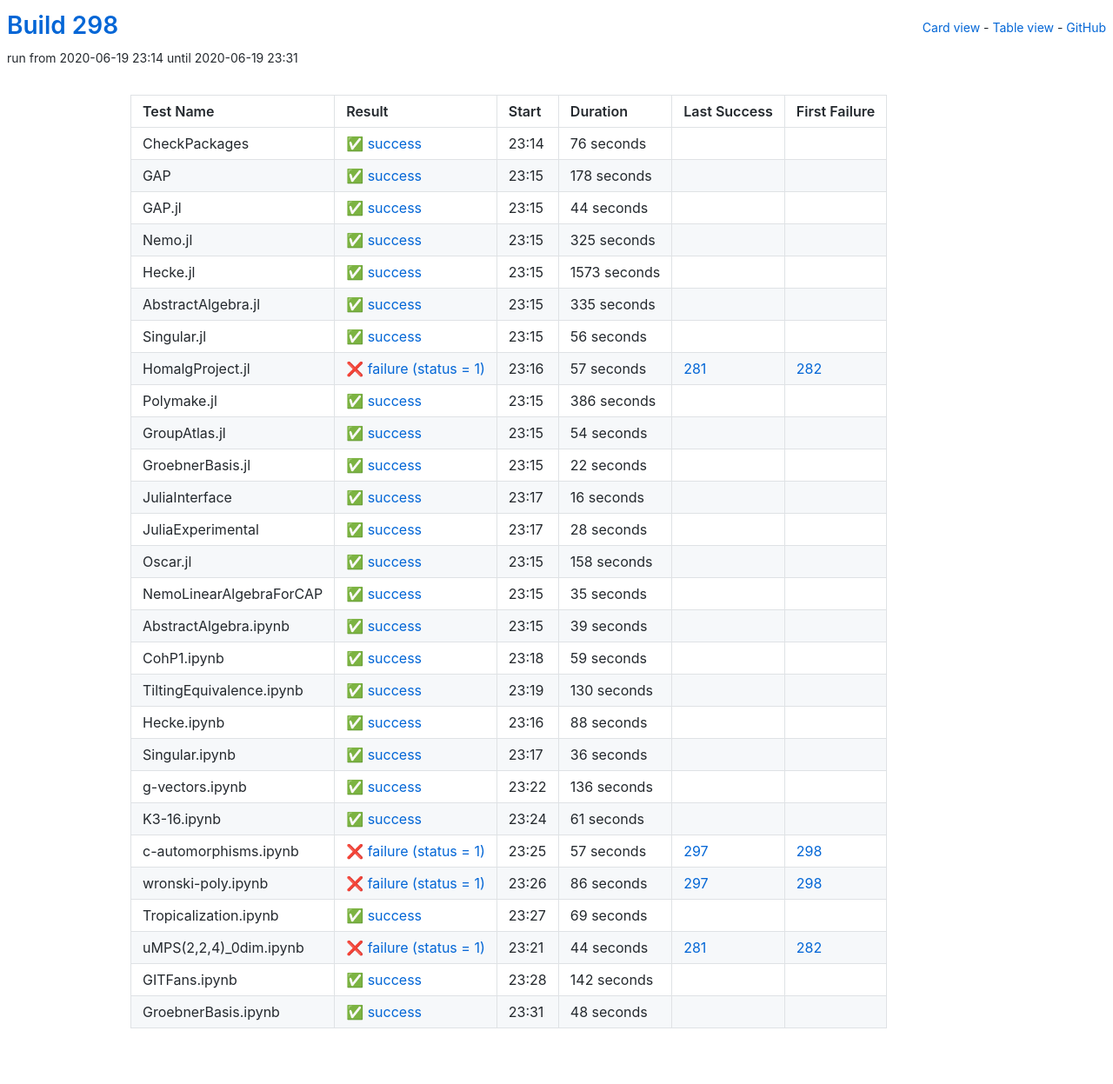
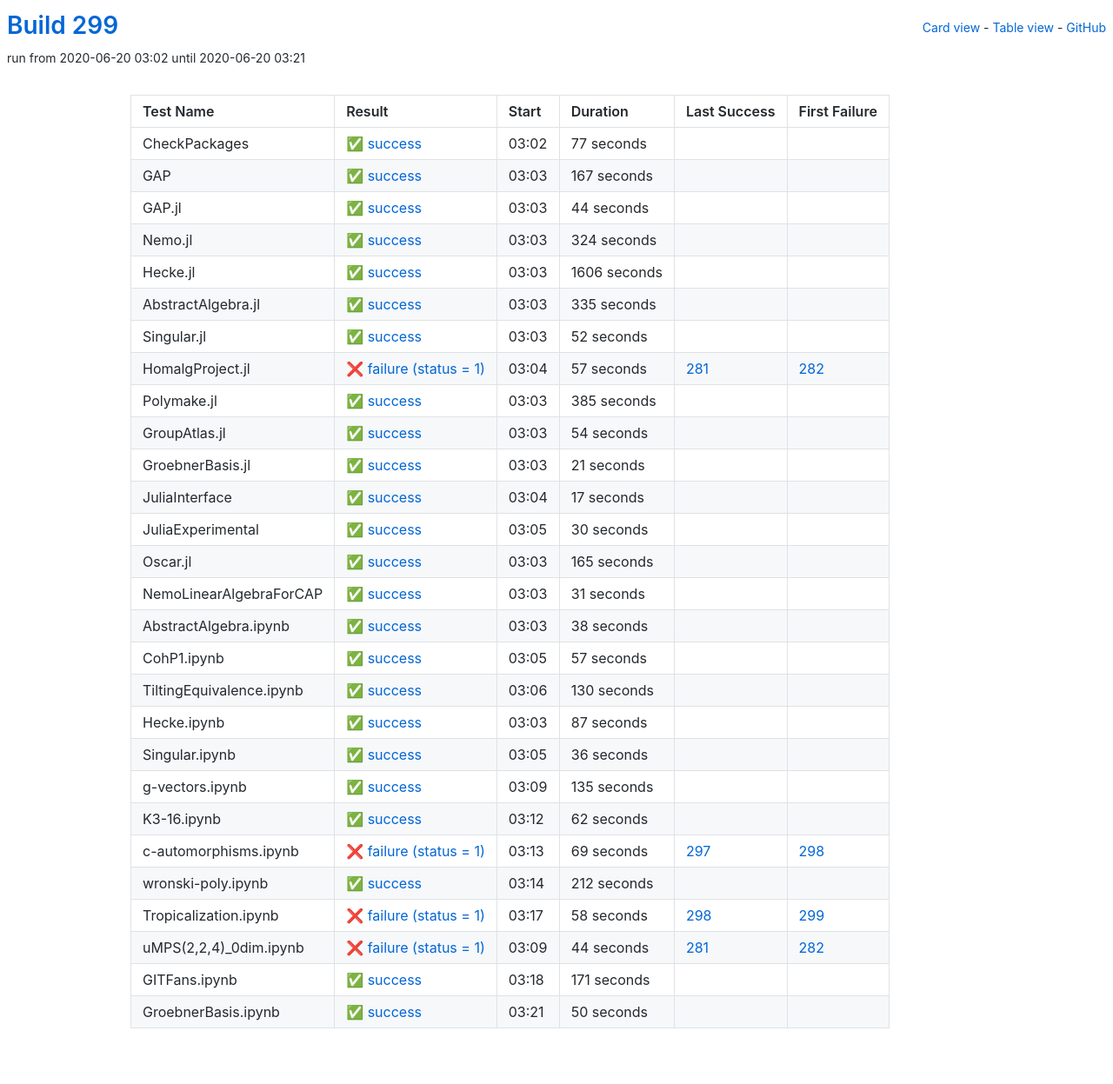
Before and after one commit to oscar-system/oscar-ci-status-stable, a Jekyll site: the page built from table.html, in a window 1280 px wide. Shown: the whole page at 87% size. Built offline with Jekyll 4.4.1, drawn with Linux system fonts in a browser that asks for light colours.

Commit message:
Build #299

```diff
--- a/_data/ci.yml
+++ b/_data/ci.yml
@@ -1,6 +1,6 @@
 ---
-build: 298
-build_url: https://oscarci.mathematik.uni-kl.de/job/oscar-stable/298/
+build: 299
+build_url: https://oscarci.mathematik.uni-kl.de/job/oscar-stable/299/
 job: oscar-stable
 organization: oscar-system
 repo: oscar-ci-status-stable
@@ -8,32 +8,32 @@ repourl: https://github.com/oscar-system/oscar-ci-status-stable
 tests:
 - name: CheckPackages
   id: checkpackages
-  log: https://oscarci.mathematik.uni-kl.de/job/oscar-stable/298/artifact/logs/build-298/CheckPackages.log
-  start: 2020-06-19 23:14
+  log: https://oscarci.mathematik.uni-kl.de/job/oscar-stable/299/artifact/logs/build-299/CheckPackages.log
+  start: 2020-06-20 03:02
   success: true
   exitcode: 0
   status: success
-  duration: 76
+  duration: 77
   last_success: false
   last_success_url:
   first_failure: false
   first_failure_url:
 - name: GAP
   id: gap
-  log: https://oscarci.mathematik.uni-kl.de/job/oscar-stable/298/artifact/logs/build-298/GAP.log
-  start: 2020-06-19 23:15
+  log: https://oscarci.mathematik.uni-kl.de/job/oscar-stable/299/artifact/logs/build-299/GAP.log
+  start: 2020-06-20 03:03
   success: true
   exitcode: 0
   status: success
-  duration: 178
+  duration: 167
   last_success: false
   last_success_url:
   first_failure: false
   first_failure_url:
 - name: GAP.jl
   id: gap-jl
-  log: https://oscarci.mathematik.uni-kl.de/job/oscar-stable/298/artifact/logs/build-298/GAP.jl.log
-  start: 2020-06-19 23:15
+  log: https://oscarci.mathematik.uni-kl.de/job/oscar-stable/299/artifact/logs/build-299/GAP.jl.log
+  start: 2020-06-20 03:03
   success: true
   exitcode: 0
   status: success
@@ -44,32 +44,32 @@ tests:
   first_failure_url:
 - name: Nemo.jl
   id: nemo-jl
-  log: https://oscarci.mathematik.uni-kl.de/job/oscar-stable/298/artifact/logs/build-298/Nemo.jl.log
-  start: 2020-06-19 23:15
+  log: https://oscarci.mathematik.uni-kl.de/job/oscar-stable/299/artifact/logs/build-299/Nemo.jl.log
+  start: 2020-06-20 03:03
   success: true
   exitcode: 0
   status: success
-  duration: 325
+  duration: 324
   last_success: false
   last_success_url:
   first_failure: false
   first_failure_url:
 - name: Hecke.jl
   id: hecke-jl
-  log: https://oscarci.mathematik.uni-kl.de/job/oscar-stable/298/artifact/logs/build-298/Hecke.jl.log
-  start: 2020-06-19 23:15
+  log: https://oscarci.mathematik.uni-kl.de/job/oscar-stable/299/artifact/logs/build-299/Hecke.jl.log
+  start: 2020-06-20 03:03
   success: true
   exitcode: 0
   status: success
-  duration: 1573
+  duration: 1606
   last_success: false
   last_success_url:
   first_failure: false
   first_failure_url:
 - name: AbstractAlgebra.jl
   id: abstractalgebra-jl
-  log: https://oscarci.mathematik.uni-kl.de/job/oscar-stable/298/artifact/logs/build-298/AbstractAlgebra.jl.log
-  start: 2020-06-19 23:15
+  log: https://oscarci.mathematik.uni-kl.de/job/oscar-stable/299/artifact/logs/build-299/AbstractAlgebra.jl.log
+  start: 2020-06-20 03:03
   success: true
   exitcode: 0
   status: success
@@ -80,20 +80,20 @@ tests:
   first_failure_url:
 - name: Singular.jl
   id: singular-jl
-  log: https://oscarci.mathematik.uni-kl.de/job/oscar-stable/298/artifact/logs/build-298/Singular.jl.log
-  start: 2020-06-19 23:15
+  log: https://oscarci.mathematik.uni-kl.de/job/oscar-stable/299/artifact/logs/build-299/Singular.jl.log
+  start: 2020-06-20 03:03
   success: true
   exitcode: 0
   status: success
-  duration: 56
+  duration: 52
   last_success: false
   last_success_url:
   first_failure: false
   first_failure_url:
 - name: HomalgProject.jl
   id: homalgproject-jl
-  log: https://oscarci.mathematik.uni-kl.de/job/oscar-stable/298/artifact/logs/build-298/HomalgProject.jl.log
-  start: 2020-06-19 23:16
+  log: https://oscarci.mathematik.uni-kl.de/job/oscar-stable/299/artifact/logs/build-299/HomalgProject.jl.log
+  start: 2020-06-20 03:04
   success: false
   exitcode: 1
   status: failure
@@ -104,20 +104,20 @@ tests:
   first_failure_url: https://oscarci.mathematik.uni-kl.de/job/oscar-stable/282/
 - name: Polymake.jl
   id: polymake-jl
-  log: https://oscarci.mathematik.uni-kl.de/job/oscar-stable/298/artifact/logs/build-298/Polymake.jl.log
-  start: 2020-06-19 23:15
+  log: https://oscarci.mathematik.uni-kl.de/job/oscar-stable/299/artifact/logs/build-299/Polymake.jl.log
+  start: 2020-06-20 03:03
   success: true
   exitcode: 0
   status: success
-  duration: 386
+  duration: 385
   last_success: false
   last_success_url:
   first_failure: false
   first_failure_url:
 - name: GroupAtlas.jl
   id: groupatlas-jl
-  log: https://oscarci.mathematik.uni-kl.de/job/oscar-stable/298/artifact/logs/build-298/GroupAtlas.jl.log
-  start: 2020-06-19 23:15
+  log: https://oscarci.mathematik.uni-kl.de/job/oscar-stable/299/artifact/logs/build-299/GroupAtlas.jl.log
+  start: 2020-06-20 03:03
   success: true
   exitcode: 0
   status: success
@@ -128,92 +128,92 @@ tests:
   first_failure_url:
 - name: GroebnerBasis.jl
   id: groebnerbasis-jl
-  log: https://oscarci.mathematik.uni-kl.de/job/oscar-stable/298/artifact/logs/build-298/GroebnerBasis.jl.log
-  start: 2020-06-19 23:15
+  log: https://oscarci.mathematik.uni-kl.de/job/oscar-stable/299/artifact/logs/build-299/GroebnerBasis.jl.log
+  start: 2020-06-20 03:03
   success: true
   exitcode: 0
   status: success
-  duration: 22
+  duration: 21
   last_success: false
   last_success_url:
   first_failure: false
   first_failure_url:
 - name: JuliaInterface
   id: juliainterface
-  log: https://oscarci.mathematik.uni-kl.de/job/oscar-stable/298/artifact/logs/build-298/JuliaInterface.log
-  start: 2020-06-19 23:17
+  log: https://oscarci.mathematik.uni-kl.de/job/oscar-stable/299/artifact/logs/build-299/JuliaInterface.log
+  start: 2020-06-20 03:04
   success: true
   exitcode: 0
   status: success
-  duration: 16
+  duration: 17
   last_success: false
   last_success_url:
   first_failure: false
   first_failure_url:
 - name: JuliaExperimental
   id: juliaexperimental
-  log: https://oscarci.mathematik.uni-kl.de/job/oscar-stable/298/artifact/logs/build-298/JuliaExperimental.log
-  start: 2020-06-19 23:17
+  log: https://oscarci.mathematik.uni-kl.de/job/oscar-stable/299/artifact/logs/build-299/JuliaExperimental.log
+  start: 2020-06-20 03:05
   success: true
   exitcode: 0
   status: success
-  duration: 28
+  duration: 30
   last_success: false
   last_success_url:
   first_failure: false
   first_failure_url:
 - name: Oscar.jl
   id: oscar-jl
-  log: https://oscarci.mathematik.uni-kl.de/job/oscar-stable/298/artifact/logs/build-298/Oscar.jl.log
-  start: 2020-06-19 23:15
+  log: https://oscarci.mathematik.uni-kl.de/job/oscar-stable/299/artifact/logs/build-299/Oscar.jl.log
+  start: 2020-06-20 03:03
   success: true
   exitcode: 0
   status: success
-  duration: 158
+  duration: 165
   last_success: false
   last_success_url:
   first_failure: false
   first_failure_url:
 - name: NemoLinearAlgebraForCAP
   id: nemolinearalgebraforcap
-  log: https://oscarci.mathematik.uni-kl.de/job/oscar-stable/298/artifact/logs/build-298/NemoLinearAlgebraForCAP.log
-  start: 2020-06-19 23:15
+  log: https://oscarci.mathematik.uni-kl.de/job/oscar-stable/299/artifact/logs/build-299/NemoLinearAlgebraForCAP.log
+  start: 2020-06-20 03:03
   success: true
   exitcode: 0
   status: success
-  duration: 35
+  duration: 31
   last_success: false
   last_success_url:
   first_failure: false
   first_failure_url:
 - name: AbstractAlgebra.ipynb
   id: abstractalgebra-ipynb
-  log: https://oscarci.mathematik.uni-kl.de/job/oscar-stable/298/artifact/logs/build-298/AbstractAlgebra.ipynb.log
-  start: 2020-06-19 23:15
+  log: https://oscarci.mathematik.uni-kl.de/job/oscar-stable/299/artifact/logs/build-299/AbstractAlgebra.ipynb.log
+  start: 2020-06-20 03:03
   success: true
   exitcode: 0
   status: success
-  duration: 39
+  duration: 38
   last_success: false
   last_success_url:
   first_failure: false
   first_failure_url:
 - name: CohP1.ipynb
   id: cohp1-ipynb
-  log: https://oscarci.mathematik.uni-kl.de/job/oscar-stable/298/artifact/logs/build-298/CohP1.ipynb.log
-  start: 2020-06-19 23:18
+  log: https://oscarci.mathematik.uni-kl.de/job/oscar-stable/299/artifact/logs/build-299/CohP1.ipynb.log
+  start: 2020-06-20 03:05
   success: true
   exitcode: 0
   status: success
-  duration: 59
+  duration: 57
   last_success: false
   last_success_url:
   first_failure: false
   first_failure_url:
 - name: TiltingEquivalence.ipynb
   id: tiltingequivalence-ipynb
-  log: https://oscarci.mathematik.uni-kl.de/job/oscar-stable/298/artifact/logs/build-298/TiltingEquivalence.ipynb.log
-  start: 2020-06-19 23:19
+  log: https://oscarci.mathematik.uni-kl.de/job/oscar-stable/299/artifact/logs/build-299/TiltingEquivalence.ipynb.log
+  start: 2020-06-20 03:06
   success: true
   exitcode: 0
   status: success
@@ -224,20 +224,20 @@ tests:
   first_failure_url:
 - name: Hecke.ipynb
   id: hecke-ipynb
-  log: https://oscarci.mathematik.uni-kl.de/job/oscar-stable/298/artifact/logs/build-298/Hecke.ipynb.log
-  start: 2020-06-19 23:16
+  log: https://oscarci.mathematik.uni-kl.de/job/oscar-stable/299/artifact/logs/build-299/Hecke.ipynb.log
+  start: 2020-06-20 03:03
   success: true
   exitcode: 0
   status: success
-  duration: 88
+  duration: 87
   last_success: false
   last_success_url:
   first_failure: false
   first_failure_url:
 - name: Singular.ipynb
   id: singular-ipynb
-  log: https://oscarci.mathematik.uni-kl.de/job/oscar-stable/298/artifact/logs/build-298/Singular.ipynb.log
-  start: 2020-06-19 23:17
+  log: https://oscarci.mathematik.uni-kl.de/job/oscar-stable/299/artifact/logs/build-299/Singular.ipynb.log
+  start: 2020-06-20 03:05
   success: true
   exitcode: 0
   status: success
@@ -248,68 +248,68 @@ tests:
   first_failure_url:
 - name: g-vectors.ipynb
   id: g-vectors-ipynb
-  log: https://oscarci.mathematik.uni-kl.de/job/oscar-stable/298/artifact/logs/build-298/g-vectors.ipynb.log
-  start: 2020-06-19 23:22
+  log: https://oscarci.mathematik.uni-kl.de/job/oscar-stable/299/artifact/logs/build-299/g-vectors.ipynb.log
+  start: 2020-06-20 03:09
   success: true
   exitcode: 0
   status: success
-  duration: 136
+  duration: 135
   last_success: false
   last_success_url:
   first_failure: false
   first_failure_url:
 - name: K3-16.ipynb
   id: k3-16-ipynb
-  log: https://oscarci.mathematik.uni-kl.de/job/oscar-stable/298/artifact/logs/build-298/K3-16.ipynb.log
-  start: 2020-06-19 23:24
+  log: https://oscarci.mathematik.uni-kl.de/job/oscar-stable/299/artifact/logs/build-299/K3-16.ipynb.log
+  start: 2020-06-20 03:12
   success: true
   exitcode: 0
   status: success
-  duration: 61
+  duration: 62
   last_success: false
   last_success_url:
   first_failure: false
   first_failure_url:
 - name: c-automorphisms.ipynb
   id: c-automorphisms-ipynb
-  log: https://oscarci.mathematik.uni-kl.de/job/oscar-stable/298/artifact/logs/build-298/c-automorphisms.ipynb.log
-  start: 2020-06-19 23:25
+  log: https://oscarci.mathematik.uni-kl.de/job/oscar-stable/299/artifact/logs/build-299/c-automorphisms.ipynb.log
+  start: 2020-06-20 03:13
   success: false
   exitcode: 1
   status: failure
-  duration: 57
+  duration: 69
   last_success: 297
   last_success_url: https://oscarci.mathematik.uni-kl.de/job/oscar-stable/297/
   first_failure: 298
   first_failure_url: https://oscarci.mathematik.uni-kl.de/job/oscar-stable/298/
 - name: wronski-poly.ipynb
   id: wronski-poly-ipynb
-  log: https://oscarci.mathematik.uni-kl.de/job/oscar-stable/298/artifact/logs/build-298/wronski-poly.ipynb.log
-  start: 2020-06-19 23:26
-  success: false
-  exitcode: 1
-  status: failure
-  duration: 86
-  last_success: 297
-  last_success_url: https://oscarci.mathematik.uni-kl.de/job/oscar-stable/297/
-  first_failure: 298
-  first_failure_url: https://oscarci.mathematik.uni-kl.de/job/oscar-stable/298/
-- name: Tropicalization.ipynb
-  id: tropicalization-ipynb
-  log: https://oscarci.mathematik.uni-kl.de/job/oscar-stable/298/artifact/logs/build-298/Tropicalization.ipynb.log
-  start: 2020-06-19 23:27
+  log: https://oscarci.mathematik.uni-kl.de/job/oscar-stable/299/artifact/logs/build-299/wronski-poly.ipynb.log
+  start: 2020-06-20 03:14
   success: true
   exitcode: 0
   status: success
-  duration: 69
+  duration: 212
   last_success: false
   last_success_url:
   first_failure: false
   first_failure_url:
+- name: Tropicalization.ipynb
+  id: tropicalization-ipynb
+  log: https://oscarci.mathematik.uni-kl.de/job/oscar-stable/299/artifact/logs/build-299/Tropicalization.ipynb.log
+  start: 2020-06-20 03:17
+  success: false
+  exitcode: 1
+  status: failure
+  duration: 58
+  last_success: 298
+  last_success_url: https://oscarci.mathematik.uni-kl.de/job/oscar-stable/298/
+  first_failure: 299
+  first_failure_url: https://oscarci.mathematik.uni-kl.de/job/oscar-stable/299/
 - name: uMPS(2,2,4)_0dim.ipynb
   id: umps-2-2-4-0dim-ipynb
-  log: https://oscarci.mathematik.uni-kl.de/job/oscar-stable/298/artifact/logs/build-298/uMPS-2-2-4-_0dim.ipynb.log
-  start: 2020-06-19 23:21
+  log: https://oscarci.mathematik.uni-kl.de/job/oscar-stable/299/artifact/logs/build-299/uMPS-2-2-4-_0dim.ipynb.log
+  start: 2020-06-20 03:09
   success: false
   exitcode: 1
   status: failure
@@ -320,24 +320,24 @@ tests:
   first_failure_url: https://oscarci.mathematik.uni-kl.de/job/oscar-stable/282/
 - name: GITFans.ipynb
   id: gitfans-ipynb
-  log: https://oscarci.mathematik.uni-kl.de/job/oscar-stable/298/artifact/logs/build-298/GITFans.ipynb.log
-  start: 2020-06-19 23:28
+  log: https://oscarci.mathematik.uni-kl.de/job/oscar-stable/299/artifact/logs/build-299/GITFans.ipynb.log
+  start: 2020-06-20 03:18
   success: true
   exitcode: 0
   status: success
-  duration: 142
+  duration: 171
   last_success: false
   last_success_url:
   first_failure: false
   first_failure_url:
 - name: GroebnerBasis.ipynb
   id: groebnerbasis-ipynb
-  log: https://oscarci.mathematik.uni-kl.de/job/oscar-stable/298/artifact/logs/build-298/GroebnerBasis.ipynb.log
-  start: 2020-06-19 23:31
+  log: https://oscarci.mathematik.uni-kl.de/job/oscar-stable/299/artifact/logs/build-299/GroebnerBasis.ipynb.log
+  start: 2020-06-20 03:21
   success: true
   exitcode: 0
   status: success
-  duration: 48
+  duration: 50
   last_success: false
   last_success_url:
   first_failure: false
```
Also changed, not shown: README.md.
